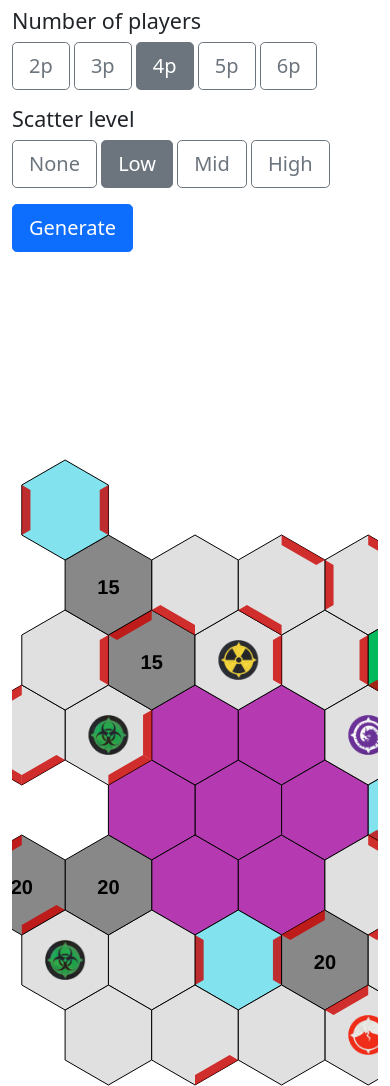
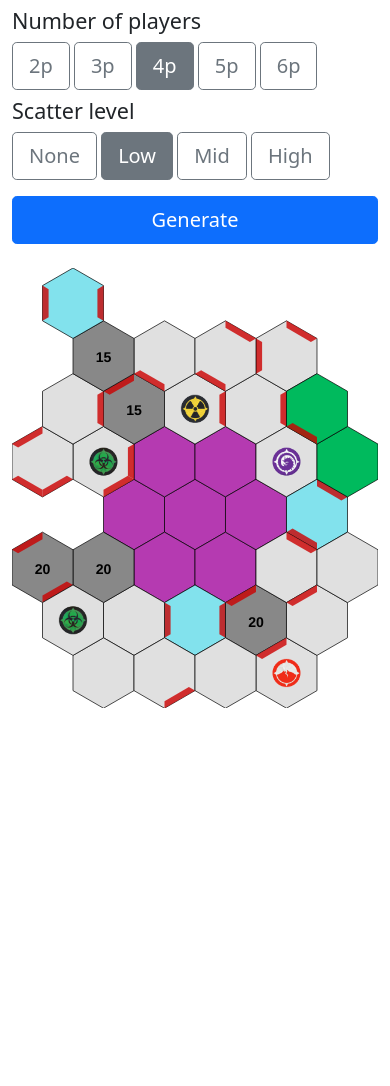
Before and after one commit to fonse/tsukuyumi, a plain HTML site: page index.html in a window 390 px wide. After the commit the page ends 844 px from the top, so only its background shows below. Drawn offline with Linux system fonts and the light colour scheme.

Commit message:
Resize container to perfectly fit grid

```diff
--- a/index.html
+++ b/index.html
@@ -13,7 +13,7 @@
   <main class="container">
     <form action="#" id="controls">
       <div class="row">
-        <div class="col-md-6 mt-2 mb-2">
+        <div class="col-md-6 mt-2">
           <h4>Number of players</h4>
           <input type="radio" class="btn-check" name="tiles" id="players-2" autocomplete="off" value="10">
           <label class="btn btn-outline-secondary btn-lg" for="players-2">2p</label>
@@ -30,7 +30,7 @@
           <input type="radio" class="btn-check" name="tiles" id="players-6" autocomplete="off" value="42">
           <label class="btn btn-outline-secondary btn-lg" for="players-6">6p</label>
         </div>
-        <div class="col-md-6 mt-2 mb-2">
+        <div class="col-md-6 mt-2">
           <h4>Scatter level</h4>
           <input type="radio" class="btn-check" name="chaos" id="chaos-1" autocomplete="off" value="1">
           <label class="btn btn-outline-secondary btn-lg" for="chaos-1">None</label>
@@ -44,13 +44,13 @@
           <input type="radio" class="btn-check" name="chaos" id="chaos-4" autocomplete="off" value="0.3">
           <label class="btn btn-outline-secondary btn-lg" for="chaos-4">High</label>
         </div>
-        <div class="col-md-6 mt-2 mb-2">
+        <div class="d-grid d-md-block mt-3 mb-4">
           <button class="btn btn-primary btn-lg" type="submit">Generate</button>
         </div>
       </div>
     </form>
 
-    <div id="grid" style="height:1000px; width:100%"></div>
+    <div id="grid" class="row"></div>
   </main>
 
   <script src="honeycomb.min.js"></script>
@@ -172,7 +172,9 @@
       const hexSize = 50;
 
       // Initialize canvas
-      document.getElementById('grid').innerHTML = '';
+      const gridContainer = document.getElementById('grid');
+      gridContainer.innerHTML = '';
+
       const draw = SVG().addTo('#grid').size('100%', '100%');
       const canvasWidth = draw.node.clientWidth;
       const canvasHeight = draw.node.clientHeight;
@@ -236,6 +238,10 @@
               text.move(x + hex.width()/2 - text.length()/2 + canvasWidth/2, y + hex.height()/2 - 9 + canvasHeight/2);
           }
       });
+
+      // Resize grid container
+      const bbox = draw.bbox();
+      draw.viewbox(bbox);
 
       function getFillColor(type) {
         const colors = {
```
